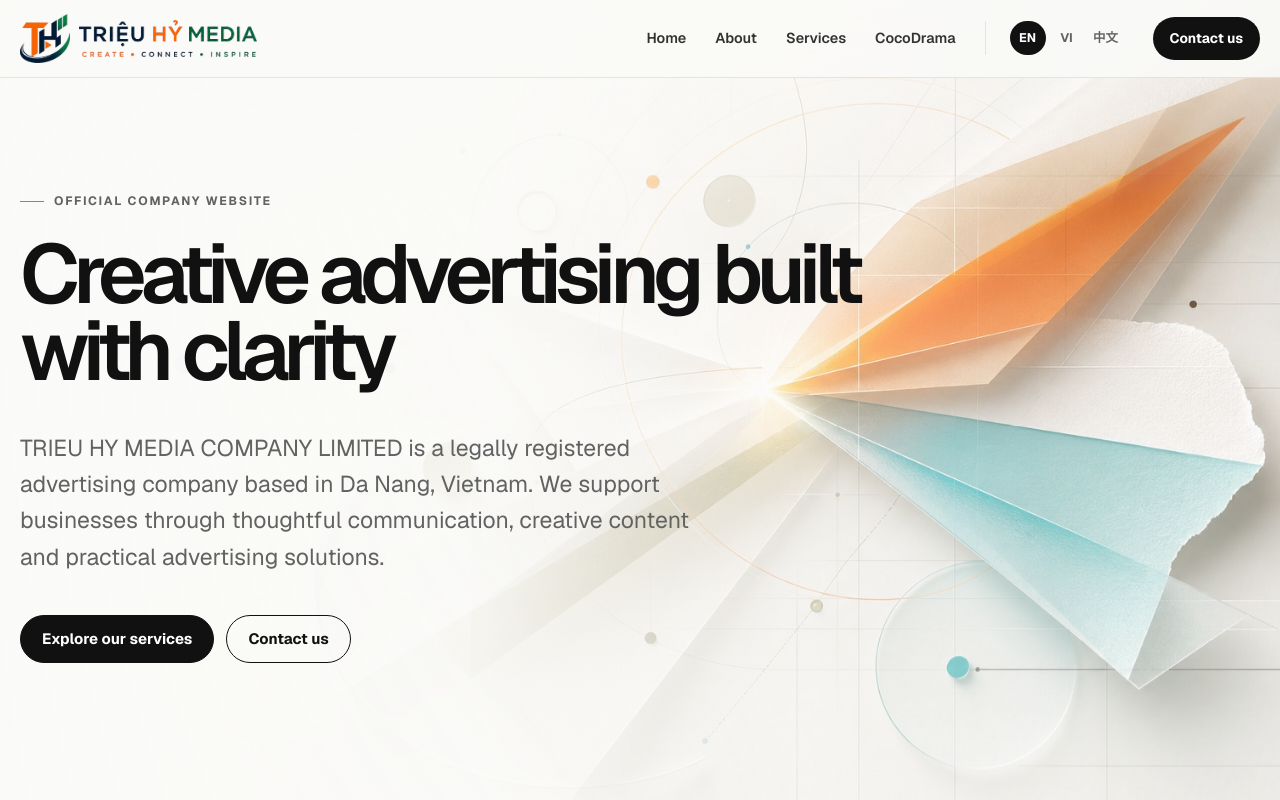
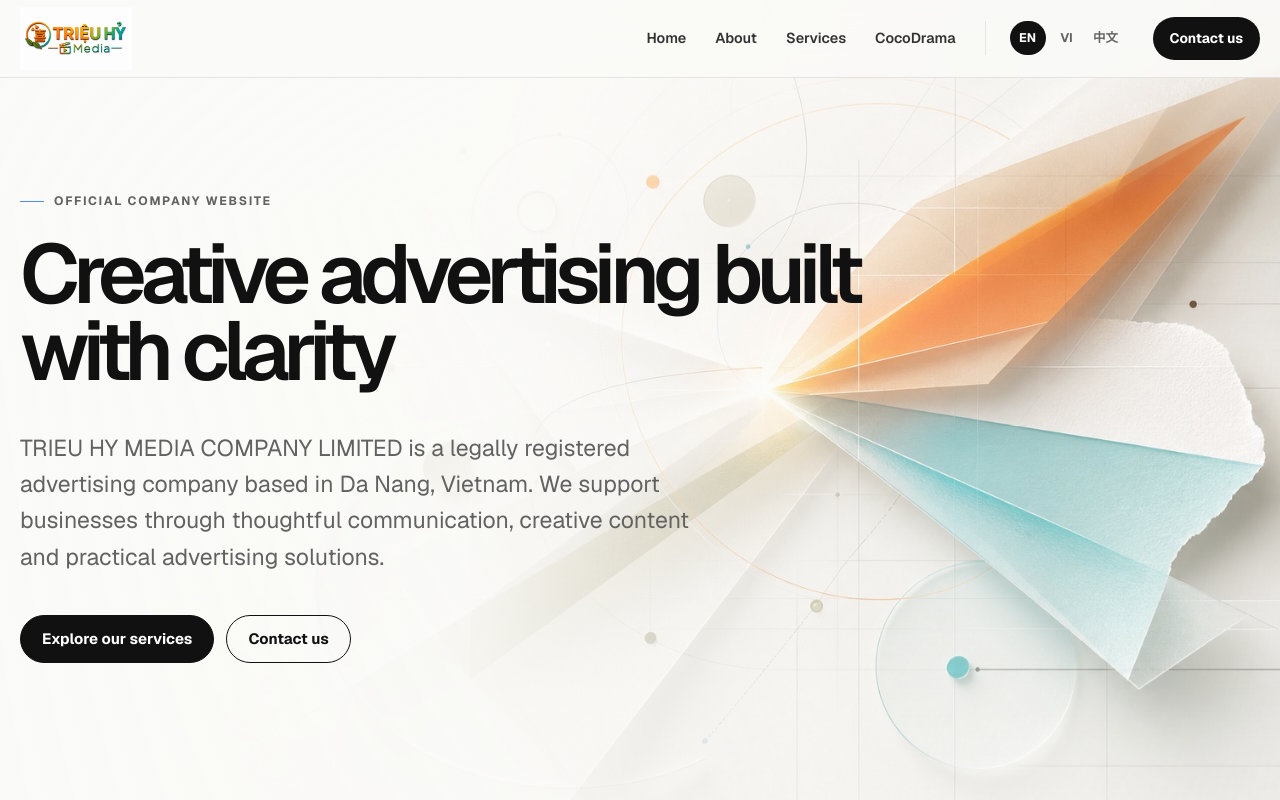
Before and after one commit to lmQuanGGGG/TrieuHyMedia, a Next.js app: page /en in a window 1280 px wide. Shown: the top 800 px of the page. Built offline with nearby package versions, Linux system fonts and the light colour scheme.

Commit message:
Use logo1 for site branding

```diff
--- a/app/[locale]/layout.tsx
+++ b/app/[locale]/layout.tsx
@@ -39,7 +39,7 @@ export default async function LocaleLayout({
     taxID: company.businessId,
     foundingDate: company.registrationDateIso,
     description: "Legally registered advertising company based in Da Nang, Vietnam.",
-    logo: `${company.website}/logos/IMG_4047.jpg`,
+    logo: `${company.website}/logos/logo1.png`,
     areaServed: ["Da Nang", "Vietnam"],
     address: {
       "@type": "PostalAddress",
--- a/app/globals.css
+++ b/app/globals.css
@@ -346,6 +346,12 @@ textarea {
   width: 178px;
   height: 38px;
   object-fit: contain;
+}
+
+.brand-logo-full {
+  display: block;
+  width: 112px;
+  height: auto;
 }
 
 .site-header--dark .brand-logo--horizontal {
@@ -1729,6 +1735,12 @@ details p {
   object-fit: contain;
 }
 
+.footer-logo-full {
+  display: block;
+  width: 238px;
+  height: auto;
+}
+
 .footer-grid p {
   margin: 0;
   color: var(--muted);
@@ -1953,6 +1965,10 @@ details p {
     height: 31px;
   }
 
+  .brand-logo-full {
+    width: 98px;
+  }
+
   .hero {
     min-height: 0;
     padding-top: 68px;
--- a/app/layout.tsx
+++ b/app/layout.tsx
@@ -39,9 +39,9 @@ export const metadata: Metadata = {
   },
   formatDetection: { email: false, address: false, telephone: false },
   icons: {
-    icon: [{ url: "/logos/trieu-hy-media-tab-logo.png", sizes: "1399x1124", type: "image/png" }],
-    shortcut: "/logos/trieu-hy-media-tab-logo.png",
-    apple: [{ url: "/logos/trieu-hy-media-tab-logo.png", sizes: "1399x1124", type: "image/png" }],
+    icon: [{ url: "/logos/logo1.png", sizes: "1672x941", type: "image/png" }],
+    shortcut: "/logos/logo1.png",
+    apple: [{ url: "/logos/logo1.png", sizes: "1672x941", type: "image/png" }],
   },
   manifest: "/manifest.webmanifest",
   openGraph: {
--- a/app/manifest.ts
+++ b/app/manifest.ts
@@ -10,6 +10,6 @@ export default function manifest(): MetadataRoute.Manifest {
     display: "standalone",
     background_color: "#FAFAF8",
     theme_color: "#FAFAF8",
-    icons: [{ src: "/logos/trieu-hy-media-tab-logo.png", sizes: "1399x1124", type: "image/png", purpose: "any" }],
+    icons: [{ src: "/logos/logo1.png", sizes: "1672x941", type: "image/png", purpose: "any" }],
   };
 }
--- a/src/components/layout/Footer.tsx
+++ b/src/components/layout/Footer.tsx
@@ -12,8 +12,7 @@ export function Footer({ locale }: { locale: Locale }) {
         <div className="footer-grid">
           <div>
             <div className="footer-brand">
-              <Image className="footer-logo-symbol" src="/logos/trieu-hy-media-symbol.png" alt="" width={483} height={473} unoptimized />
-              <Image className="footer-logo-wordmark" src="/logos/trieu-hy-media-wordmark.png" alt="TRIỆU HỶ MEDIA" width={847} height={179} unoptimized />
+              <Image className="footer-logo-full" src="/logos/logo1.png" alt="TRIỆU HỶ MEDIA" width={1677} height={938} unoptimized />
             </div>
             <p>{company.legalNameEn}</p>
             {company.showVietnameseLegalName && <p>{company.legalNameVi}</p>}
--- a/src/components/layout/Header.tsx
+++ b/src/components/layout/Header.tsx
@@ -53,8 +53,7 @@ export function Header({ locale, nav }: Props) {
     <header className={`site-header site-header--solid ${scrolled || open ? "site-header--solid" : ""}`}>
       <div className="site-container header-inner">
         <Link href={`/${locale}`} className="brand-lockup" aria-label={`TRIEU HY MEDIA — ${nav.home}`}>
-          <Image className="brand-logo-symbol" src="/logos/trieu-hy-media-symbol.png" alt="" width={483} height={473} priority unoptimized />
-          <Image className="brand-logo-wordmark" src="/logos/trieu-hy-media-wordmark.png" alt="TRIỆU HỶ MEDIA" width={847} height={179} priority unoptimized />
+          <Image className="brand-logo-full" src="/logos/logo1.png" alt="TRIỆU HỶ MEDIA" width={1677} height={938} priority unoptimized />
         </Link>
         <nav className="desktop-nav" aria-label="Primary navigation">
           {links.map(([label, href]) => <Link key={href} href={href} onClick={() => setOpen(false)}>{label}</Link>)}
```
Also changed, not shown: public/logos/logo1.png (added).
